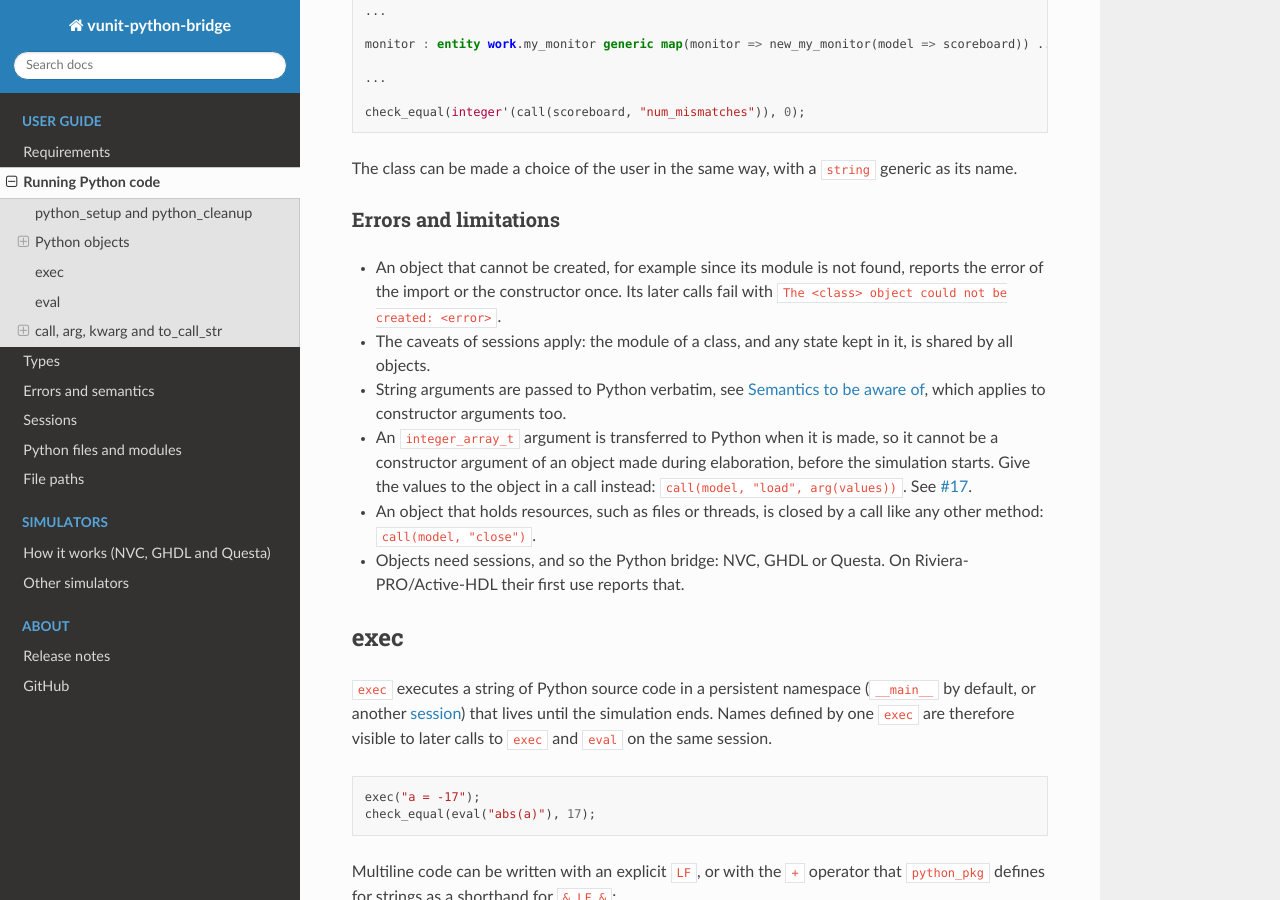
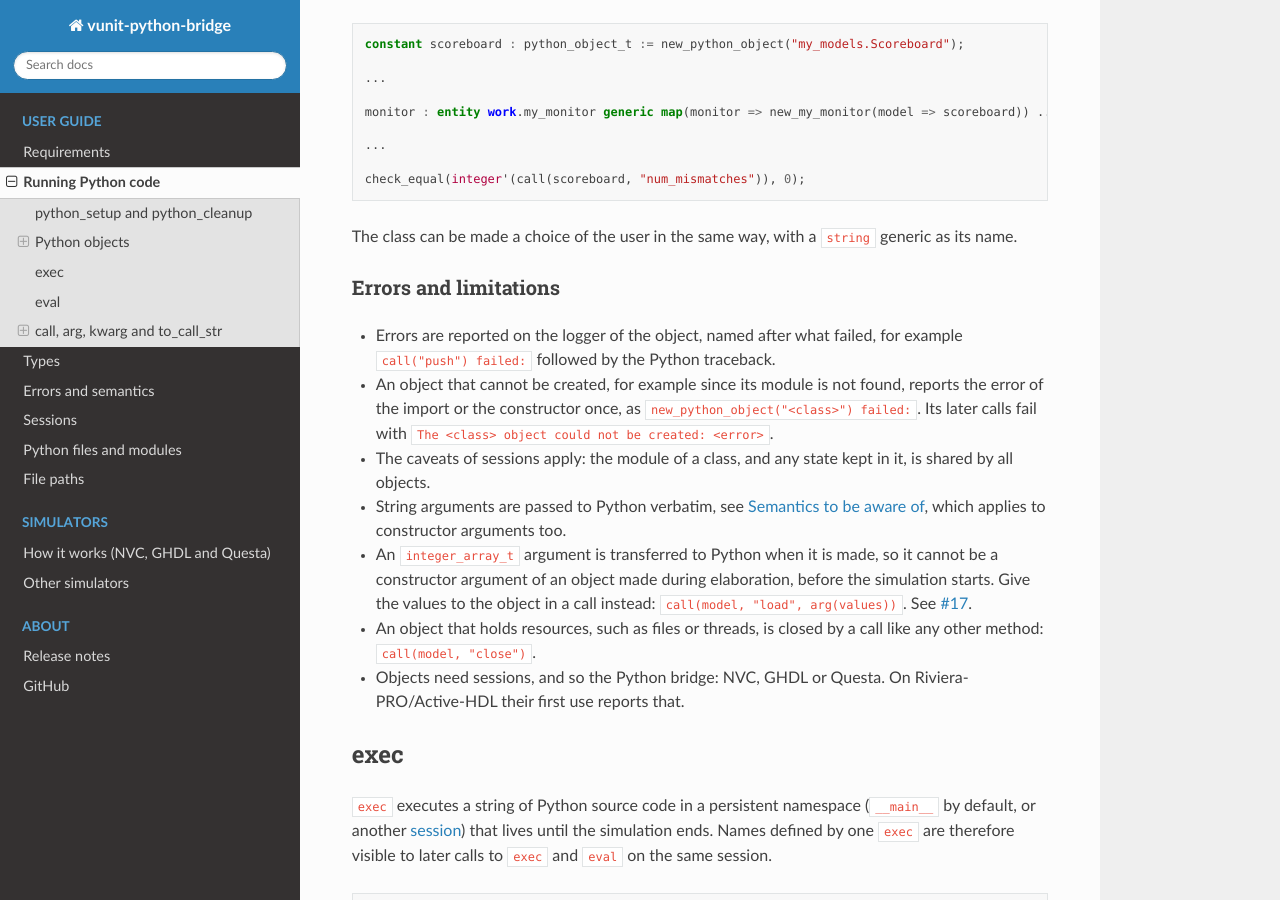
Before and after one commit to VUnit/vunit-python-bridge, a Sphinx documentation site: the page built from docs/running_code.rst, in a window 1280 px wide and 900 px high, scrolled down 3618 px. Built offline with Sphinx 7.4.7 and the Read the Docs theme 3.1.0, drawn with Linux system fonts in a browser that asks for light colours; pages that are not in the unit, such as notebooks, are missing from menus; the version number is read from the project's files by our own code; some of the changed text lies outside the part shown.

Commit message:
Polish python_object_pkg
Name the failures of objects after what failed: new_python_object("<class>")
for a failed creation and call("<method>") for the procedure form of a
method call, rather than an exec of their session. p_create and p_self are
private to the package body, and the PROTOTYPE marker is gone. The user
guide shows a component calling its object in a process and how errors are
named.

Co-Authored-By: Claude Opus 5.5 <noreply@anthropic.com>

```diff
--- a/docs/running_code.rst
+++ b/docs/running_code.rst
@@ -206,9 +212,12 @@ generic as its name.
 Errors and limitations
 ~~~~~~~~~~~~~~~~~~~~~~
 
+* Errors are reported on the logger of the object, named after what failed,
+  for example ``call("push") failed:`` followed by the Python traceback.
 * An object that cannot be created, for example since its module is not
-  found, reports the error of the import or the constructor once. Its later
-  calls fail with ``The <class> object could not be created: <error>``.
+  found, reports the error of the import or the constructor once, as
+  ``new_python_object("<class>") failed:``. Its later calls fail with
+  ``The <class> object could not be created: <error>``.
 * The caveats of sessions apply: the module of a class, and any state kept in
   it, is shared by all objects.
 * String arguments are passed to Python verbatim, see
```
Also changed, not shown: other parts of docs/running_code.rst (+13 -7 lines), 4 other files.
